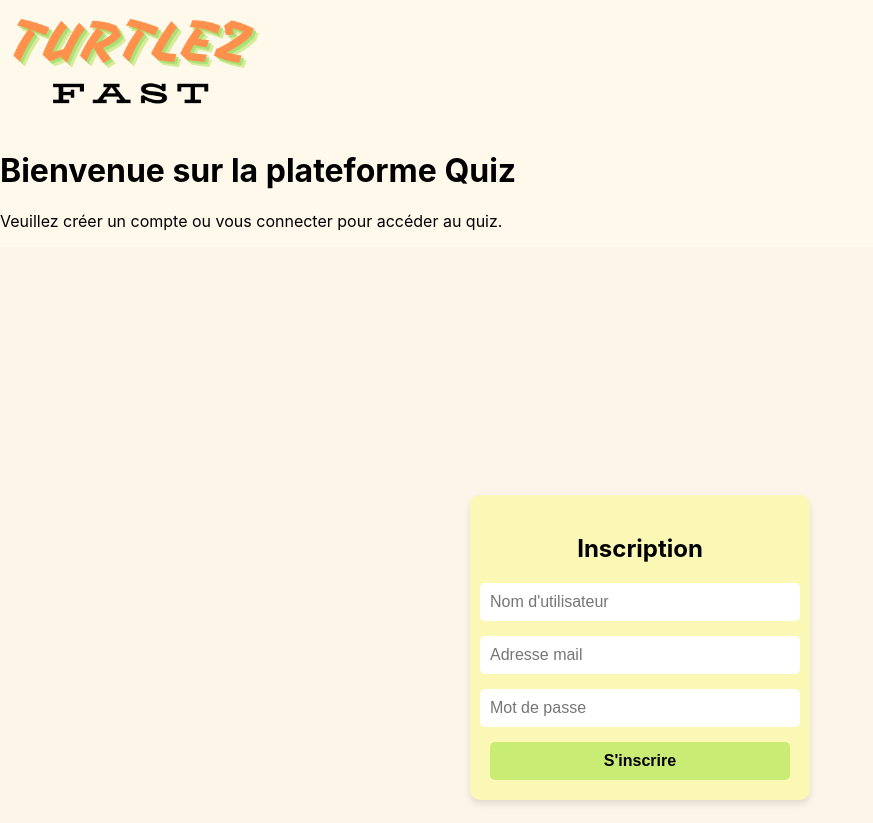
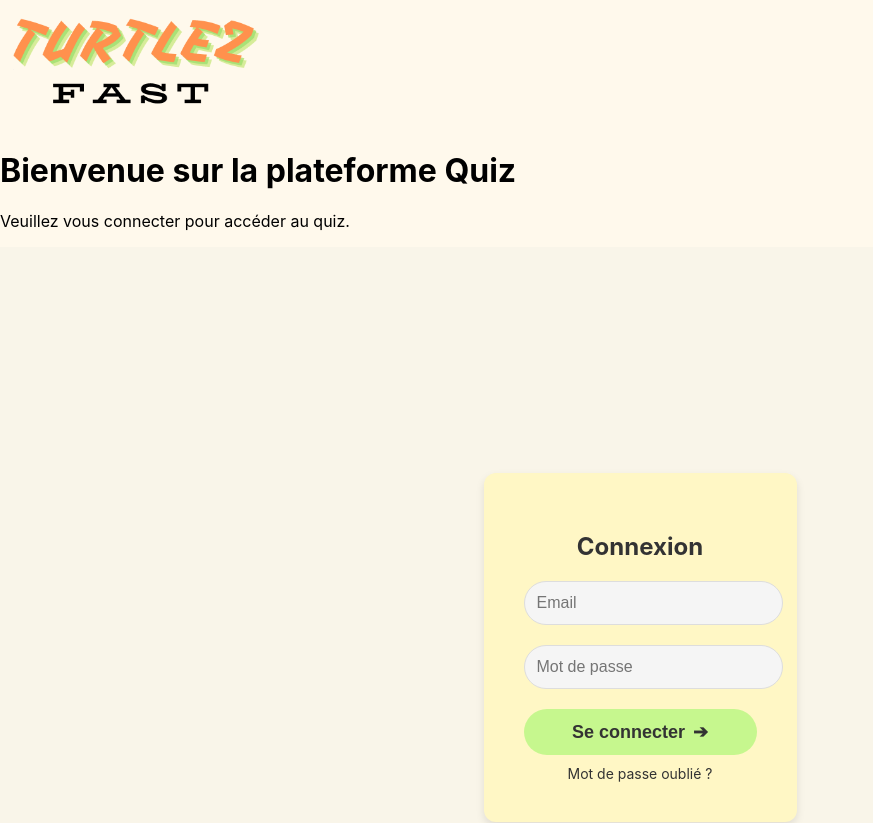
Before and after one commit to AntoineCor35/turtleraceproject, a React (Create React App) app: page / in a window 1280 px wide. Shown: the top 823 px of the page, without its empty margins (0-873 px from the left). Built offline with nearby package versions, Linux system fonts and the light colour scheme.

Commit message:
ajout de login

```diff
--- a/src/components/Home.js
+++ b/src/components/Home.js
@@ -1,9 +1,11 @@
 import QuizzApp from "./QuizzApp";
 import React, { useState } from 'react';
-import Register from "./Register";
+import SignIn from "./SignIn"; // Import du composant SignIn
+import Register from "./Register"; // Import du composant Register
 
 function Home() {
   const [isAuthenticated, setIsAuthenticated] = useState(false); // État pour suivre l'authentification
+  const [showSignIn, setShowSignIn] = useState(true); // État pour basculer entre SignIn et Register
 
   // Simule la connexion de l'utilisateur
   const handleLogin = () => {
@@ -15,14 +17,27 @@
     setIsAuthenticated(false);
   };
 
+  // Fonction pour basculer entre SignIn et Register
+  const toggleForm = () => {
+    setShowSignIn(!showSignIn);
+  };
+
   return (
     <div className="HomePage">
       {!isAuthenticated ? (
         <div>
           <h1>Bienvenue sur la plateforme Quiz</h1>
-          <p>Veuillez créer un compte ou vous connecter pour accéder au quiz.</p>
-          <Register/>
-          <button onClick={handleLogin}>Créer un compte / Se connecter</button>
+          <p>Veuillez {showSignIn ? "vous connecter" : "créer un compte"} pour accéder au quiz.</p>
+
+          {showSignIn ? <SignIn /> : <Register />} {/* Affiche SignIn ou Register */}
+
+          <button onClick={toggleForm}>
+            {showSignIn ? "Créer un compte" : "Se connecter"}
+          </button>
+
+          <button onClick={handleLogin}>
+            {showSignIn ? "Se connecter" : "Créer un compte"} {/* Action principale */}
+          </button>
         </div>
       ) : (
         <div>
--- /dev/null
+++ b/src/components/SignIn.js
@@ -0,0 +1,65 @@
+import React, { useState } from 'react';
+import axios from 'axios';
+import '../styles/SignIn.css'; // Assurez-vous de lier ce fichier CSS
+
+const SignIn = () => {
+  const [formData, setFormData] = useState({
+    mail: '',
+    password: ''
+  });
+  const [error, setError] = useState(null);
+
+  const handleChange = (e) => {
+    setFormData({
+      ...formData,
+      [e.target.name]: e.target.value,
+    });
+  };
+
+  const handleSubmit = async (e) => {
+    e.preventDefault();
+    try {
+      const response = await axios.post('http://127.0.0.1:8000/api/login', formData);
+      console.log('Login successful:', response.data);
+      // Gérer la réponse de succès ici
+    } catch (err) {
+      setError('Erreur de connexion, veuillez vérifier vos identifiants.');
+      console.error('Erreur lors de la connexion:', err);
+    }
+  };
+
+  return (
+    <div className="login-container">
+      <form onSubmit={handleSubmit} className="login-form">
+        <h2>Connexion</h2>
+        <div className="input-container">
+          <input
+            type="email"
+            name="mail"
+            placeholder="Email"
+            value={formData.mail}
+            onChange={handleChange}
+            required
+          />
+        </div>
+        <div className="input-container">
+          <input
+            type="password"
+            name="password"
+            placeholder="Mot de passe"
+            value={formData.password}
+            onChange={handleChange}
+            required
+          />
+        </div>
+        {error && <p className="error-message">{error}</p>}
+        <button type="submit" className="login-button">
+          Se connecter <span className="arrow">➔</span>
+        </button>
+        <a href="#" className="forgot-password">Mot de passe oublié ?</a>
+      </form>
+    </div>
+  );
+};
+
+export default SignIn;
--- /dev/null
+++ b/src/styles/SignIn.css
@@ -0,0 +1,76 @@
+/* Conteneur principal */
+.login-container {
+    display: flex;
+    justify-content: center;
+    align-items: center;
+    height: 100vh;
+    background-color: #f9f5e9;
+  }
+
+  .login-form {
+    background-color: #fff7c5;
+    padding: 40px;
+    border-radius: 12px;
+    box-shadow: 0 4px 8px rgba(0, 0, 0, 0.1);
+    text-align: center;
+  }
+
+  .login-form h2 {
+    margin-bottom: 20px;
+    color: #333;
+    font-size: 24px;
+  }
+
+  .input-container {
+    margin-bottom: 20px;
+  }
+
+  .input-container input {
+    width: 100%;
+    padding: 12px;
+    border-radius: 25px;
+    border: 1px solid #ddd;
+    font-size: 16px;
+    background-color: #f5f5f5;
+    color: #666;
+  }
+
+  .login-button {
+    width: 100%;
+    padding: 12px;
+    background-color: #c6f78e;
+    color: #333;
+    border: none;
+    border-radius: 25px;
+    cursor: pointer;
+    font-size: 18px;
+    font-weight: bold;
+    display: flex;
+    justify-content: center;
+    align-items: center;
+  }
+
+  .arrow {
+    margin-left: 8px;
+  }
+
+  .login-button:hover {
+    background-color: #a4d76b;
+  }
+
+  .forgot-password {
+    display: block;
+    margin-top: 10px;
+    color: #333;
+    font-size: 14px;
+    text-decoration: none;
+  }
+
+  .forgot-password:hover {
+    text-decoration: underline;
+  }
+
+  .error-message {
+    color: red;
+    margin-bottom: 10px;
+  }
```
